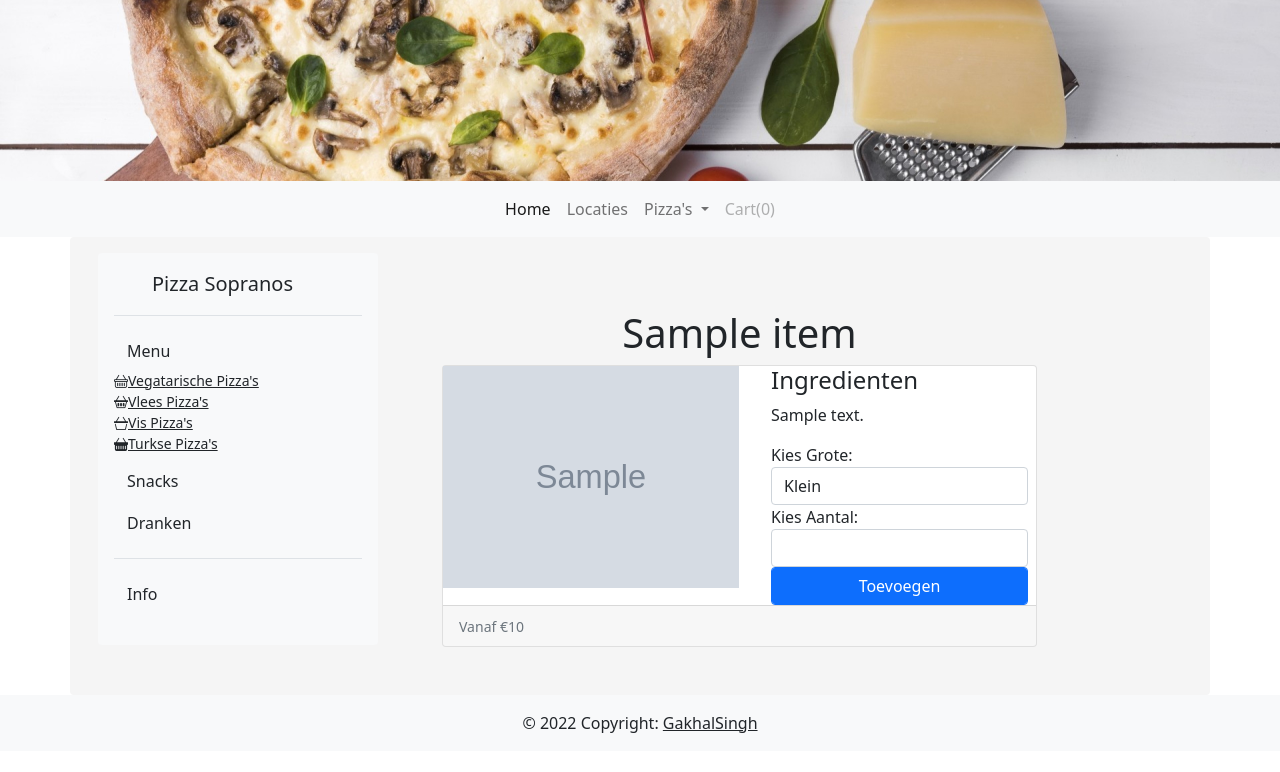
After one commit to GakhalSingh/Sopranos-Pizzaria, a Symfony app: template templates/sopranos/item.html.twig in a window 1280 px wide. The commit adds this page. Shown: the top 772 px of the page. Run offline with Twig, Linux system fonts and the light colour scheme; the template is opened without the code that fills it: most values are stand-ins (such as "Sample title", 1, 10 or a date in 2020); grey boxes marked "Sample" are stand-in pictures; some libraries are stand-ins or nearby versions.

Commit message:
Added Detail Page + Order System

```diff
--- a/templates/base.html.twig
+++ b/templates/base.html.twig
@@ -15,7 +15,7 @@
         {% endblock %}
     </head>
     <body>
-    <img src="../Images/Mushroom-Pizza-Banner.jpeg" class="img-fluid" alt="banner">
+    <img src="../../../Images/Mushroom-Pizza-Banner.jpeg" class="img-fluid" alt="banner">
       <nav class="navbar navbar-expand-lg navbar-light bg-light">
         <div class="container-fluid">
           <button
@@ -67,7 +67,7 @@
               </li>
               <li class="nav-item">
                 <a class="nav-link disabled"
-                  >Cart</a
+                  >Cart(0)</a
                 >
               </li>
             </ul>
@@ -78,7 +78,7 @@
       <div class="d-flex">
         <div class="mr-auto p-3">
     <div class="flex-shrink-0 p-3 bg-light rounded" style="width: 280px;">
-      <a href="/" class="d-flex align-items-center pb-3 mb-3 link-dark text-decoration-none border-bottom">
+      <a href="/home" class="d-flex align-items-center pb-3 mb-3 link-dark text-decoration-none border-bottom">
         <svg class="bi me-2" width="30" height="24"><use xlink:href="#bootstrap"></use></svg>
         <span class="fs-5 fw-semibold">Pizza Sopranos</span>
       </a>
@@ -150,7 +150,7 @@
     <footer class="bg-light text-center text-lg-start">
       <div class="text-center p-3" >
         © 2022 Copyright:
-        <a class="text-dark" href="https://mdbootstrap.com/">GakhalSingh</a>
+        <a class="text-dark" href="https://github.com/GakhalSingh">GakhalSingh</a>
       </div>
     </footer>
 </html>
--- /dev/null
+++ b/templates/sopranos/item.html.twig
@@ -0,0 +1,33 @@
+
+{% extends 'base.html.twig' %}
+        {% block body %}
+            <h1 class="text-center">{{ Item.name }}</h1>
+            <div class="card">
+                <div class="row no-gutters">
+                    <div class="col-auto" style="width: 20rem">
+                        <img src="../../{{ Item.image }}" class="img-fluid" alt="item image">
+                    </div>
+                    <div class="col">
+                        <div class="card-block px-2">
+                            <h4 class="card-title">Ingredienten </h4>
+                            <p class="card-text">{{ Item.description }}</p>
+                            <div class="form-group">
+                                <label for="sel1">Kies Grote:</label>
+                                <select class="form-control" id="sel1">
+                                    <option>Klein</option>
+                                    <option>Medium</option>
+                                    <option>Groot</option>
+                                    <option>Extra Groot</option>
+                                </select>
+                                <label for="sel1">Kies Aantal:</label>
+                                <input type="number" class="form-control">
+                                <button class="btn-primary form-control">Toevoegen</button>
+                            </div>
+                        </div>
+                    </div>
+                </div>
+                <div class="card-footer w-100 text-muted">
+                    <small>Vanaf €{{ Item.price }}</small>
+                </div>
+            </div>
+        {% endblock %}
--- a/templates/sopranos/menu.html.twig
+++ b/templates/sopranos/menu.html.twig
@@ -14,7 +14,7 @@
                             <div class="card-footer">
                                 <small class="text-muted">Vanaf €{{ Pizza.price }}</small>
                             </div>
-                            <a href="/menu/{{ Pizza.id }}" class="stretched-link"></a>
+                            <a href="/menu/{{ Category.id }}/item/{{ Pizza.id}}" class="stretched-link"></a>
                         </div>
                     </div>
                 {% endfor %}
```
Also changed, not shown: src/Controller/LuckyController.php (+10 -0 lines).
